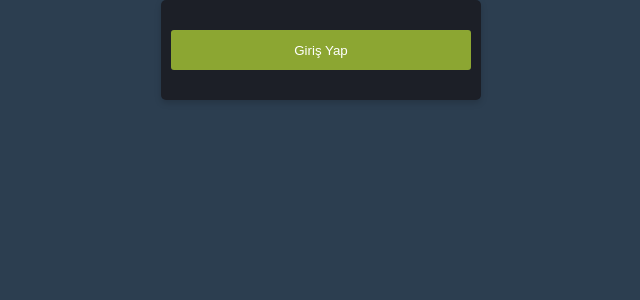
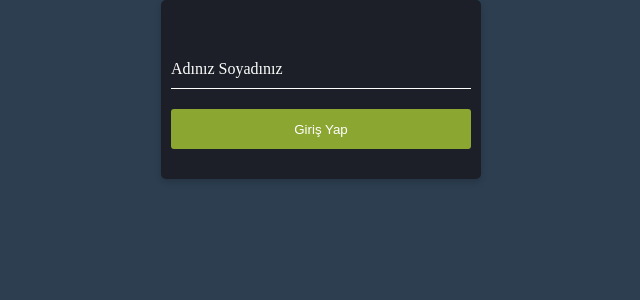
Before and after one commit to ensgenc/vue-architecture, a Vue app: page / in a window 1280 px wide. Shown: the top 300 px of the page, without its empty margins (319-959 px from the left). Built offline with nearby package versions, Linux system fonts and the light colour scheme.

Commit message:
created base Input Component

```diff
--- /dev/null
+++ b/src/assets/sass/components/_inputtext.scss
@@ -0,0 +1,41 @@
+.form-group {
+  position: relative;
+  padding: 20px 0;
+  width: 300px;
+  max-width: 100%;
+
+  & input {
+    border: none;
+    border-bottom: 1px solid #FDFEFD;
+    color: #FDFEFD;
+    display: block;
+    font-size: 16px;
+    padding: 10px 0;
+    width: 100%;
+    background-color: transparent;
+  }
+  & label {
+    color: #FDFEFD;
+    font-size: 16px;
+    font-weight: 100;
+    position: absolute;
+    top: 0;
+    left: 0;
+    pointer-events: none;
+    transform: translateY(30px);
+  }
+  & input:valid,
+  & input:focus {
+    border-bottom-color: $primary;
+    outline: none;
+  }
+  & input:valid + label,
+  & input:focus + label {
+    color: $primary;
+    font-size: 14px;
+    transform: translateY(0);
+  }
+  & label {
+    transition: all 0.2s ease-in-out;
+  }
+}
--- a/src/assets/sass/main.scss
+++ b/src/assets/sass/main.scss
@@ -5,3 +5,4 @@
 // Components
 @import "@/assets/sass/components/_button.scss";
 @import "@/assets/sass/components/_card.scss";
+@import "@/assets/sass/components/_inputtext.scss";
--- /dev/null
+++ b/src/components/base/InputText.vue
@@ -0,0 +1,20 @@
+<template>
+  <input class="input-text" :value="modelValue" @input="onInput" />
+</template>
+
+<script>
+export default {
+  name: "InputText",
+  emits: ["update:modelValue"],
+  props: {
+    modelValue: null,
+  },
+  methods: {
+    onInput(event) {
+      this.$emit("update:modelValue", event.target.value);
+    },
+  },
+};
+</script>
+
+<style scoped></style>
--- a/src/main.ts
+++ b/src/main.ts
@@ -4,9 +4,11 @@ import router from "./router";
 import store from "./store";
 import Button from "@/components/base/Button.vue";
 import Card from "@/components/base/Card.vue";
+import InputText from "@/components/base/InputText.vue";
 
 const app = createApp(App);
 app.component("PButton", Button);
 app.component("PCard", Card);
+app.component("PInputText", InputText);
 
 app.use(store).use(router).mount("#app");
--- a/src/views/HomeView.vue
+++ b/src/views/HomeView.vue
@@ -2,6 +2,10 @@
   <div class="container">
     <p-card class="w-25">
       <template #content>
+        <div class="form-group">
+          <p-input-text id="username" type="text" required />
+          <label>Adınız Soyadınız</label>
+        </div>
         <p-button label="Giriş Yap" class="btn-primary w-100" />
       </template>
     </p-card>
```
